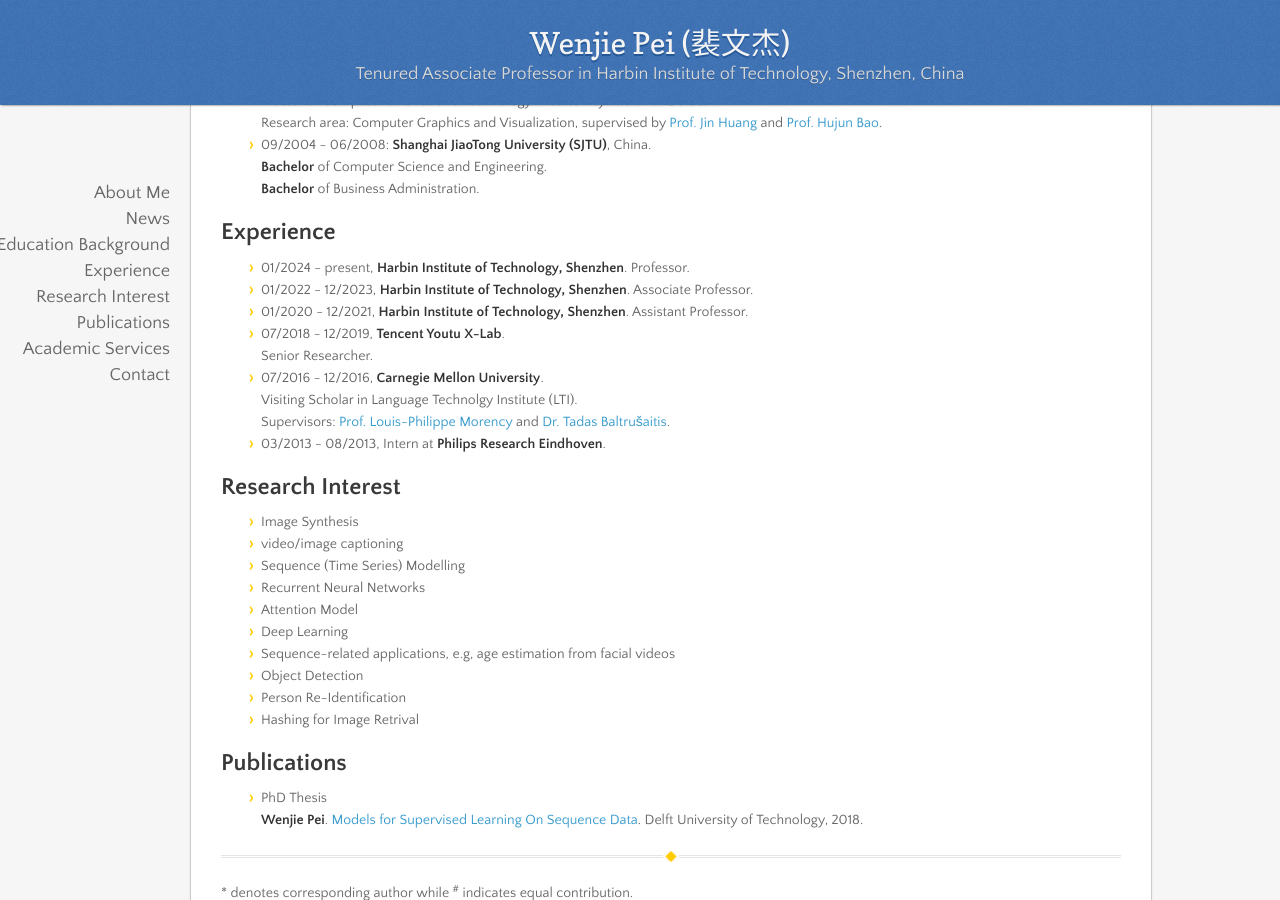
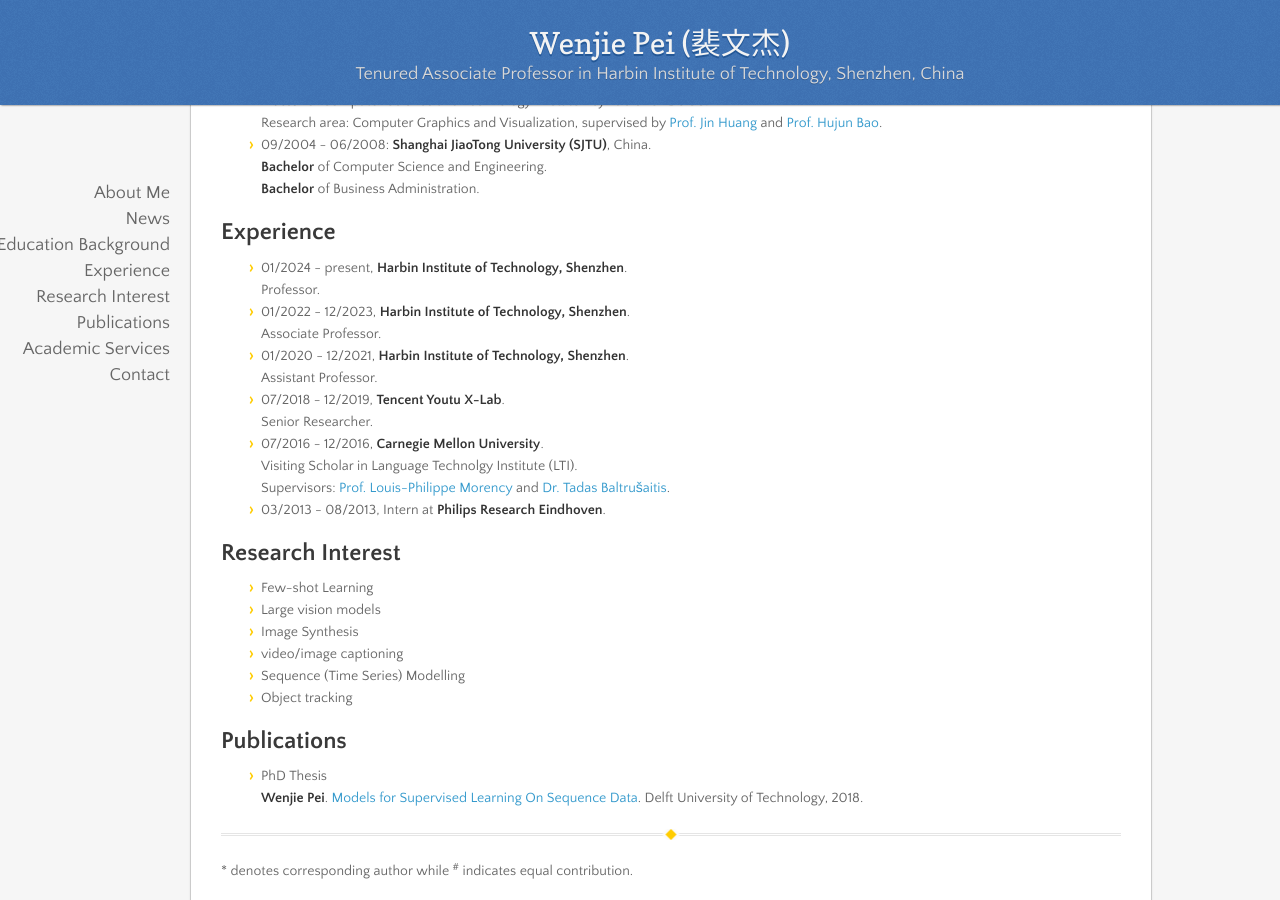
Before and after one commit to wenjiepei/wenjiepei.github.com, a Jekyll site: the page built from index.md, in a window 1280 px wide and 900 px high, scrolled down 1215 px. Built offline with Jekyll 4.4.1, drawn with Linux system fonts in a browser that asks for light colours; nearby versions of some CDN libraries; our own code applies the rules of GitHub Pages for plain Markdown files.

Commit message:
Update index.md

```diff
--- a/index.md
+++ b/index.md
@@ -71,16 +71,12 @@ __Collaborations__: I am always looking for highly self-motivated students, incl
 - 03/2013 - 08/2013, Intern at __Philips Research Eindhoven__.
 
 ## Research Interest
+- Few-shot Learning
+- Large vision models
 - Image Synthesis
 - video/image captioning
 - Sequence (Time Series) Modelling
-- Recurrent Neural Networks
-- Attention Model
-- Deep Learning
-- Sequence-related applications, e.g, age estimation from facial videos
-- Object Detection
-- Person Re-Identification
-- Hashing for Image Retrival
+- Object tracking
 
 ## Publications
 
```
